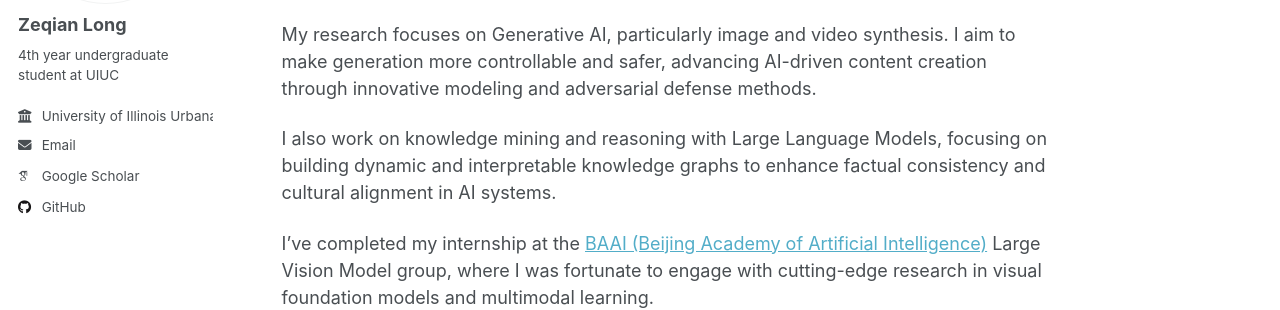
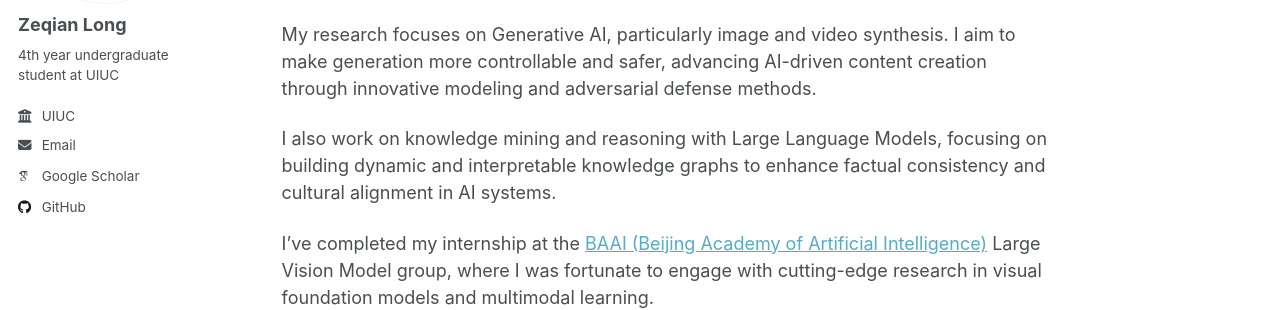
Before and after one commit to Zeqian-Long/Zeqian-Long.github.io, a Jekyll site: the page built from _pages/about.md, in a window 1280 px wide. Shown: the part 278-588 px from the top of the page. Built offline with Jekyll 4.4.1, drawn with Linux system fonts in a browser that asks for light colours; some web fonts are replaced; a script that is not in the unit is left out.

```diff
--- a/_config.yml
+++ b/_config.yml
@@ -28,7 +28,7 @@
   pronouns         : # example: "she/her"
   bio              : "4th year undergraduate student at UIUC"
   # location         : "Earth"
-  employer         : "University of Illinois Urbana-Champaign"
+  employer         : "UIUC"
   uri              : # URL
   email            : "zeqian2@illinois.edu"
 
```
